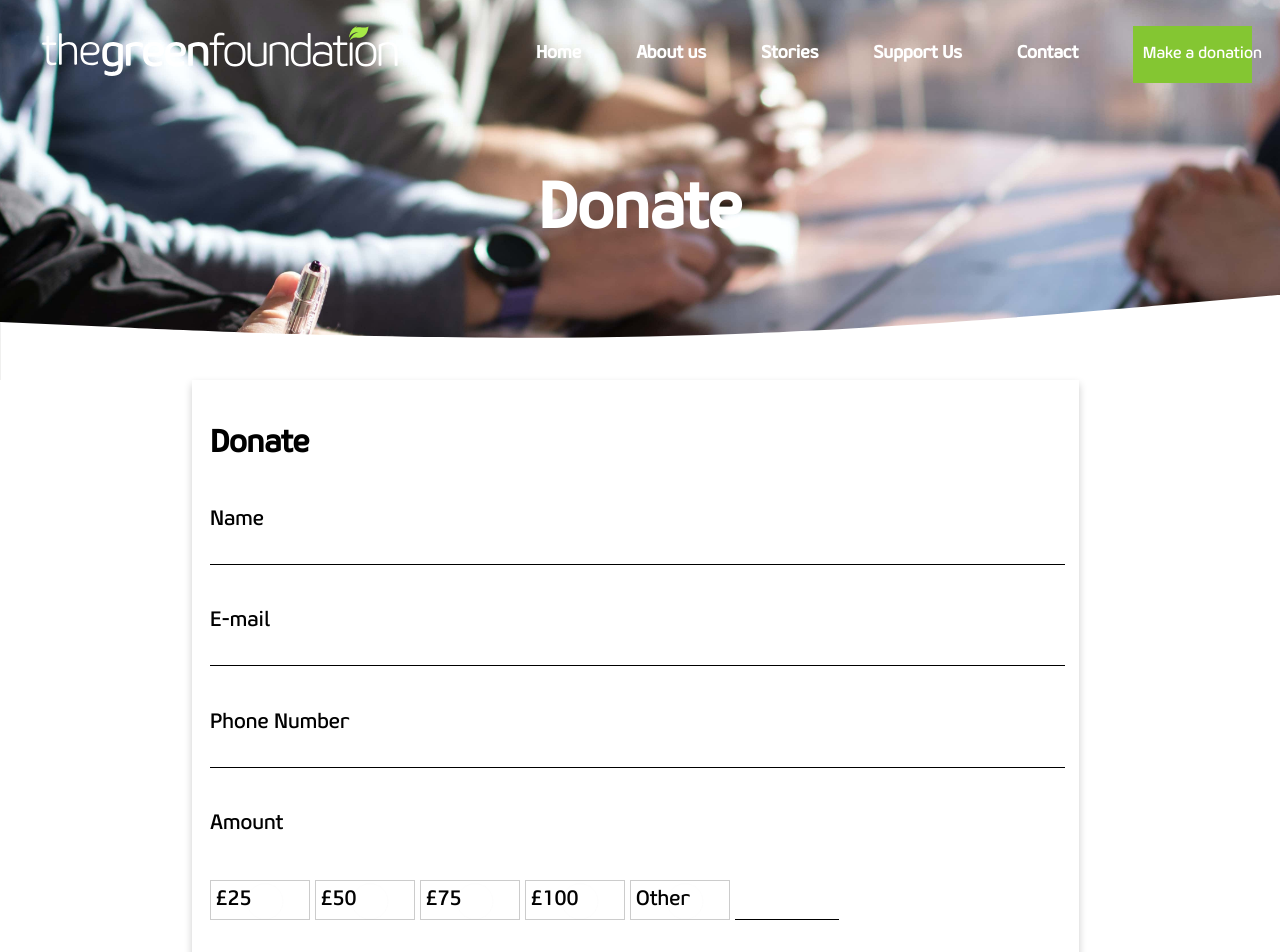
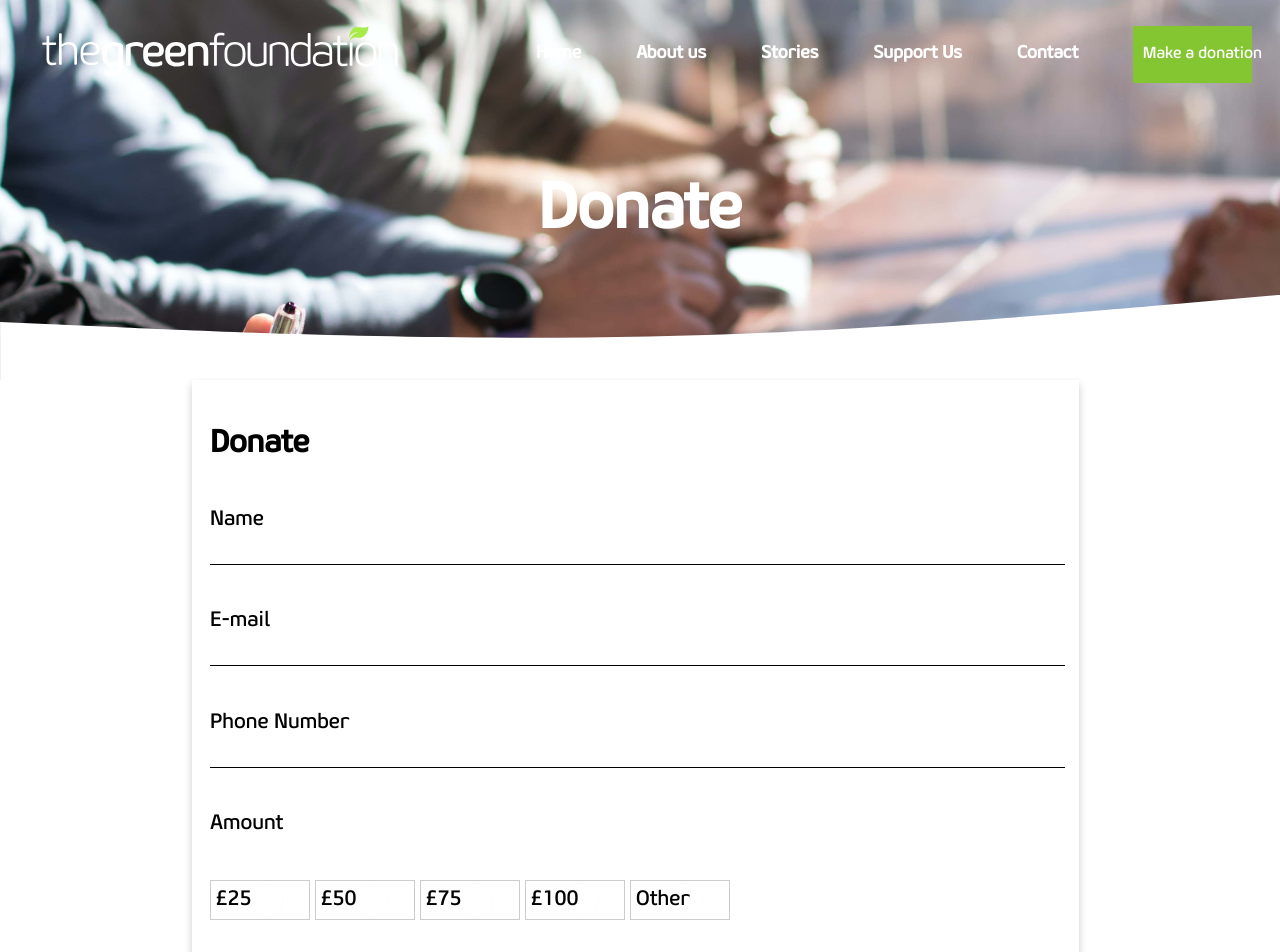
Before and after one commit to yahm23/FrontEndCharitySite, a React (Create React App) app: page /donation in a window 1280 px wide. Shown: the top 952 px of the page. Built offline with nearby package versions, Linux system fonts and the light colour scheme.

Commit message:
added donation logic

```diff
--- a/src/App.css
+++ b/src/App.css
@@ -878,6 +878,7 @@ button#submit {
 }
 
 .donate-now {
+  display: flex;
   list-style-type: none;
   margin: 25px 0 0 0;
   padding: 0;
--- a/src/App.scss
+++ b/src/App.scss
@@ -869,9 +869,10 @@ body{
   }
 
   .donate-now {
-  list-style-type: none;
-  margin: 25px 0 0 0;
-  padding: 0;
+    display: flex;
+    list-style-type: none;
+    margin: 25px 0 0 0;
+    padding: 0;
   }
 
   .donate-now li {
--- a/src/components/Pages/Donation/form.js
+++ b/src/components/Pages/Donation/form.js
@@ -10,7 +10,7 @@ constructor(props) {
         name:'',
         email:'',
         number:'',
-        amount:''
+        amount:'none'
     };
     this.handleNameChange = this.handleNameChange.bind(this);
     this.handleEmailChange = this.handleEmailChange.bind(this);
@@ -105,7 +105,7 @@ constructor(props) {
                         <label htmlFor="other">Other </label>
                     </li>
 
-                    {this.state.amount==="75"|| this.state.amount==="50"|| this.state.amount==="100"|| this.state.amount==="25"?
+                    {this.state.amount==="75"|| this.state.amount==="50"|| this.state.amount==="100"|| this.state.amount==="25"|| this.state.amount==="none"?
 
                     <li>
                     </li>
```
Also changed, not shown: 1 other file (tests, documents, lock files or other folders).
